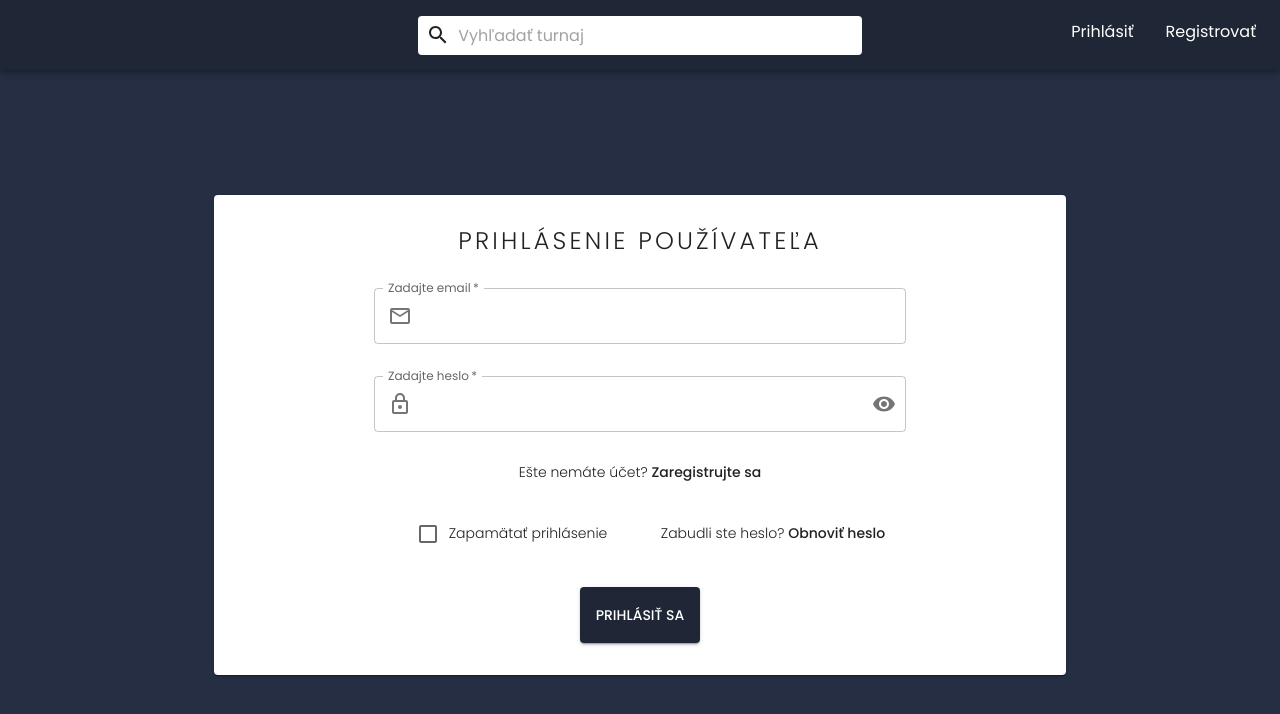
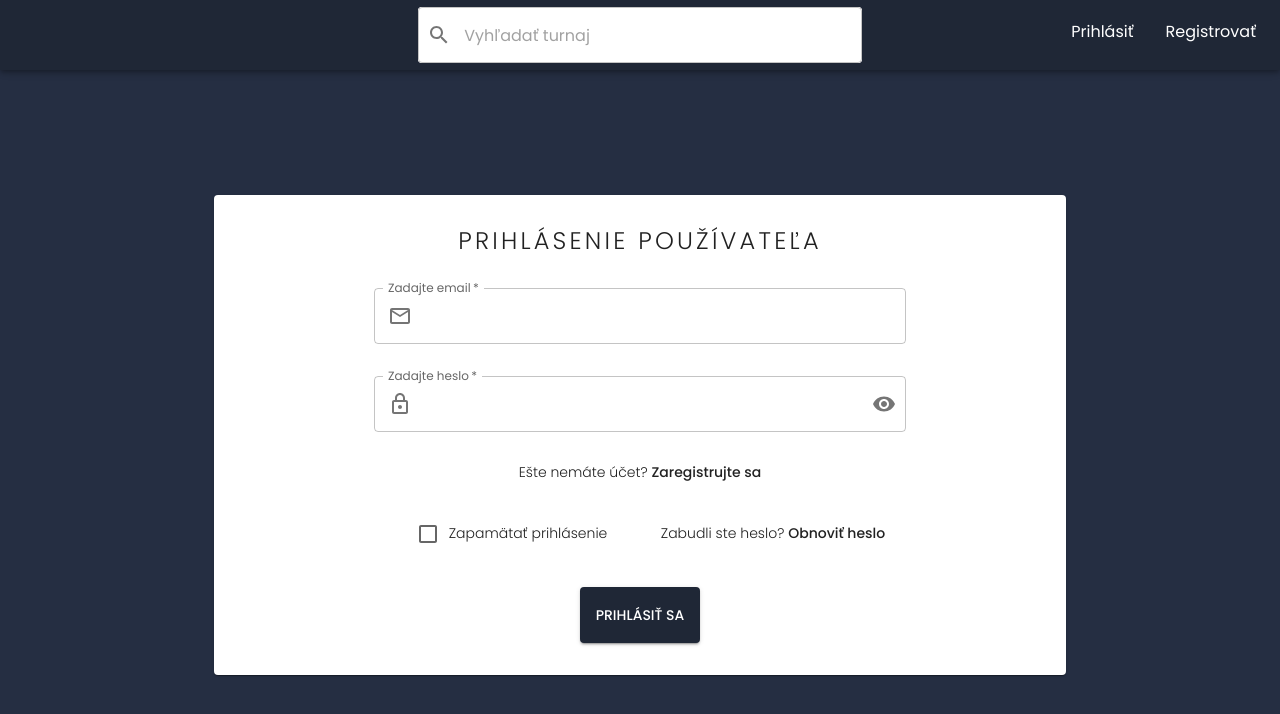
Before and after one commit to xxeonN22/bakalarka-frontend, a React (Create React App) app: page / in a window 1280 px wide. Shown: the top 714 px of the page. Built offline with nearby package versions, Linux system fonts and the light colour scheme.

Commit message:
Changed input search in navbar not logged in, not working yet - needs data from database

```diff
--- a/src/components/AutoCompleteSearch.js
+++ b/src/components/AutoCompleteSearch.js
@@ -14,7 +14,7 @@ export const AutoCompleteSearch = (props) => {
       freeSolo
       id={id}
       disableClearable
-      options={filteredData.map((data) => data.name)}
+      options={filteredData.map((data) => data)}
       value={searchText}
       onInputChange={(event, newValue) => {
         setSearchText(newValue);
--- a/src/components/NavbarNotLoggedIn.js
+++ b/src/components/NavbarNotLoggedIn.js
@@ -1,5 +1,6 @@
 import React, { useState } from "react";
 import { Link, useLocation } from "react-router-dom";
+import { AutoCompleteSearch } from "./AutoCompleteSearch";
 
 import { appTheme } from "../themes/appTheme";
 import SearchIcon from "@mui/icons-material/Search";
@@ -44,7 +45,15 @@ const underlineEffect = {
 
 export const NavbarNotLoggedIn = () => {
   const [isOpened, setIsOpened] = useState(false);
+  const [searchText, setSearchText] = useState("");
   const { pathname } = useLocation();
+
+  const tournamentData = ["Ahoj", "cau"];
+
+  const filteredData = tournamentData.filter((data) =>
+    data.toLowerCase().includes(searchText.toLowerCase())
+  );
+
   return (
     <AppBar position="fixed">
       <Toolbar>
@@ -70,8 +79,13 @@ export const NavbarNotLoggedIn = () => {
             <Box
               sx={{ display: "flex", justifyContent: "center", width: "100%" }}
             >
-              <InputBase
-                sx={{
+              <AutoCompleteSearch
+                id="search-tournament"
+                placeholder="Vyhľadať turnaj"
+                searchText={searchText}
+                setSearchText={setSearchText}
+                filteredData={filteredData}
+                style={{
                   backgroundColor: "white",
                   borderRadius: "4px",
                   width: "60%",
@@ -81,16 +95,8 @@ export const NavbarNotLoggedIn = () => {
                   [appTheme.breakpoints.down("md")]: {
                     width: "100%",
                   },
-                  "& .MuiInputBase-input": {
-                    paddingBlock: "0.5rem",
-                  },
-                  "& .MuiSvgIcon-root": {
-                    marginInline: "0.5rem",
-                  },
                 }}
-                placeholder="Vyhľadať turnaj"
-                startAdornment={<SearchIcon></SearchIcon>}
-              ></InputBase>
+              ></AutoCompleteSearch>
             </Box>
           </Grid>
           <Grid
```
